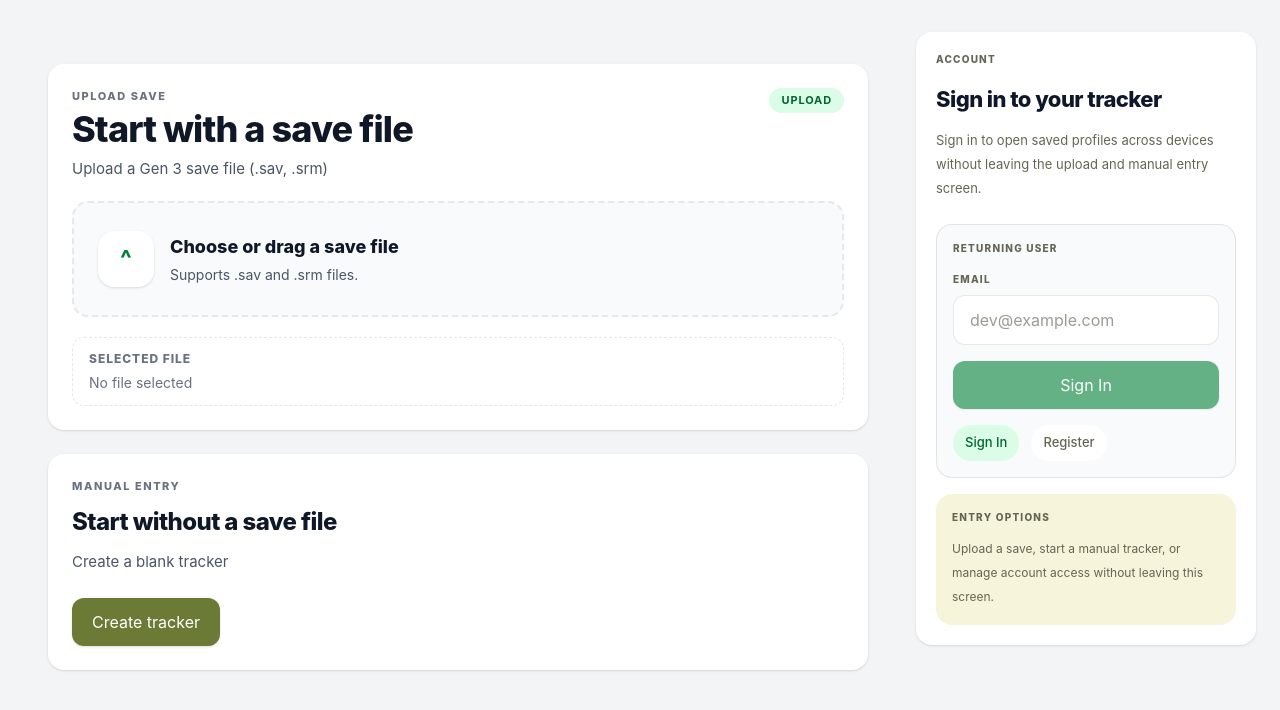
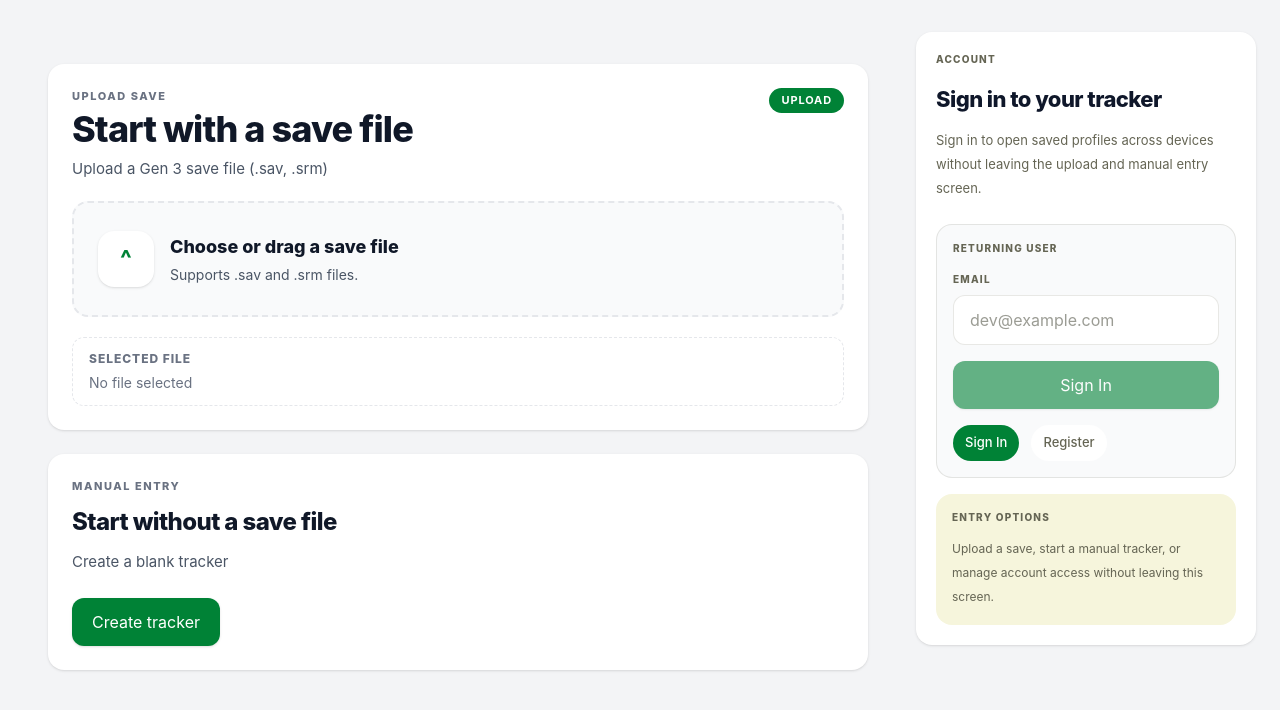
Before and after one commit to ArnoldBustos/livedex-tracker, a React (Vite) app in the folder apps/web/: page / in a window 1280 px wide. Shown: the top 710 px of the page. Built offline with nearby package versions, Linux system fonts and the light colour scheme.

Commit message:
Updated green colors to be more consistent accross different pages.

```diff
--- a/apps/web/src/components/auth/AuthPanel.tsx
+++ b/apps/web/src/components/auth/AuthPanel.tsx
@@ -102,7 +102,7 @@ export const AuthPanel = ({
                             </div>
 
                             <input
-                                className="mt-2 w-full rounded-xl border border-[rgba(130,129,111,0.18)] bg-white px-4 py-3 text-[14px] font-medium text-[#38392a] outline-none transition focus:border-[rgba(22,163,74,0.45)]"
+                                className="mt-2 w-full rounded-xl border border-[rgba(130,129,111,0.18)] bg-white px-4 py-3 text-[14px] font-medium text-[#38392a] outline-none transition focus:border-green-700 focus:ring-2 focus:ring-[rgba(21,128,61,0.16)]"
                                 type="email"
                                 placeholder="dev@example.com"
                                 value={email}
@@ -148,7 +148,7 @@ export const AuthPanel = ({
                         <div className="mt-4 flex flex-wrap gap-3 text-[13px] font-medium">
                             <button
                                 className={`rounded-full px-3 py-2 transition ${authMode === "login"
-                                    ? "bg-green-100 text-green-800"
+                                    ? "bg-green-700 text-white"
                                     : "bg-white text-[#656554] hover:text-[#38392a]"
                                     }`}
                                 type="button"
@@ -160,7 +160,7 @@ export const AuthPanel = ({
 
                             <button
                                 className={`rounded-full px-3 py-2 transition ${authMode === "register"
-                                    ? "bg-green-100 text-green-800"
+                                    ? "bg-green-700 text-white"
                                     : "bg-white text-[#656554] hover:text-[#38392a]"
                                     }`}
                                 type="button"
--- a/apps/web/src/components/layout/EmptyStateView.tsx
+++ b/apps/web/src/components/layout/EmptyStateView.tsx
@@ -117,7 +117,7 @@ export const EmptyStateView = ({
 
                         <button
                             type="button"
-                            className="mt-6 inline-flex min-h-[48px] w-full items-center justify-center rounded-xl bg-[#6b7a34] px-5 py-3 text-sm font-semibold text-white shadow-sm transition hover:bg-[#5a672b] disabled:cursor-not-allowed disabled:opacity-60 sm:w-auto"
+                            className="mt-6 inline-flex min-h-[48px] w-full items-center justify-center rounded-xl bg-green-700 px-5 py-3 text-sm font-semibold text-white shadow-sm transition hover:bg-green-800 disabled:cursor-not-allowed disabled:opacity-60 sm:w-auto"
                             onClick={onCreateManualEntry}
                             disabled={isUploading}
                         >
--- a/apps/web/src/components/upload/SaveDetailsForm.tsx
+++ b/apps/web/src/components/upload/SaveDetailsForm.tsx
@@ -122,7 +122,7 @@ export const SaveDetailsForm = ({
 
                         <input
                             id="save-details-display-name"
-                            className="min-h-[48px] rounded-xl border border-gray-200 bg-white px-4 text-[14px] text-gray-900 outline-none transition focus:border-[#6b7a34] focus:ring-2 focus:ring-[rgba(107,122,52,0.14)]"
+                            className="min-h-[48px] rounded-xl border border-gray-200 bg-white px-4 text-[14px] text-gray-900 outline-none transition focus:border-green-700 focus:ring-2 focus:ring-[rgba(21,128,61,0.16)]"
                             type="text"
                             value={draftIdentity.displayName}
                             onChange={(event) => {
@@ -147,7 +147,7 @@ export const SaveDetailsForm = ({
 
                             <input
                                 id="save-details-trainer-name"
-                                className="min-h-[48px] rounded-xl border border-gray-200 bg-white px-4 text-[14px] text-gray-900 outline-none transition focus:border-[#6b7a34] focus:ring-2 focus:ring-[rgba(107,122,52,0.14)]"
+                                className="min-h-[48px] rounded-xl border border-gray-200 bg-white px-4 text-[14px] text-gray-900 outline-none transition focus:border-green-700 focus:ring-2 focus:ring-[rgba(21,128,61,0.16)]"
                                 type="text"
                                 value={draftIdentity.trainerName}
                                 onChange={(event) => {
@@ -173,7 +173,7 @@ export const SaveDetailsForm = ({
 
                             <select
                                 id="save-details-game"
-                                className="min-h-[48px] rounded-xl border border-gray-200 bg-white px-4 text-[14px] text-gray-900 outline-none transition focus:border-[#6b7a34] focus:ring-2 focus:ring-[rgba(107,122,52,0.14)]"
+                                className="min-h-[48px] rounded-xl border border-gray-200 bg-white px-4 text-[14px] text-gray-900 outline-none transition focus:border-green-700 focus:ring-2 focus:ring-[rgba(21,128,61,0.16)]"
                                 value={draftIdentity.game ? draftIdentity.game : ""}
                                 onChange={(event) => {
                                     setDraftIdentity(
@@ -216,7 +216,7 @@ export const SaveDetailsForm = ({
 
                         <button
                             type="submit"
-                            className="rounded-xl bg-[#6b7a34] px-5 py-2.5 text-[14px] font-semibold text-white transition hover:bg-[#5a672b] disabled:cursor-not-allowed disabled:opacity-60"
+                            className="rounded-xl bg-green-700 px-5 py-2.5 text-[14px] font-semibold text-white transition hover:bg-green-800 disabled:cursor-not-allowed disabled:opacity-60"
                             disabled={isSubmitting}
                         >
                             {isSubmitting ? "Working..." : confirmLabel}
--- a/apps/web/src/components/upload/UploadHero.tsx
+++ b/apps/web/src/components/upload/UploadHero.tsx
@@ -118,7 +118,7 @@ export const UploadHero = ({
                         </p>
                     </div>
 
-                    <div className="hidden rounded-full bg-green-100 px-3 py-1 text-[11px] font-bold uppercase tracking-[0.08em] text-green-800 md:block">
+                    <div className="hidden rounded-full bg-green-700 px-3 py-1 text-[11px] font-bold uppercase tracking-[0.08em] text-white md:block">
                         Upload
                     </div>
                 </div>
@@ -136,8 +136,8 @@ export const UploadHero = ({
                     htmlFor="save-file-input"
                     className={
                         isDragging
-                            ? "flex cursor-pointer items-center gap-4 rounded-2xl border-2 border-dashed border-green-500 bg-green-50 px-6 py-7 transition max-[640px]:flex-col max-[640px]:items-start"
-                            : "flex cursor-pointer items-center gap-4 rounded-2xl border-2 border-dashed border-gray-200 bg-gray-50 px-6 py-7 transition hover:border-green-400 hover:bg-white max-[640px]:flex-col max-[640px]:items-start"
+                            ? "flex cursor-pointer items-center gap-4 rounded-2xl border-2 border-dashed border-green-700 bg-green-50 px-6 py-7 transition max-[640px]:flex-col max-[640px]:items-start"
+                            : "flex cursor-pointer items-center gap-4 rounded-2xl border-2 border-dashed border-gray-200 bg-gray-50 px-6 py-7 transition hover:border-green-700 hover:bg-white max-[640px]:flex-col max-[640px]:items-start"
                     }
                     onDragOver={handleDragOver}
                     onDragLeave={handleDragLeave}
```
